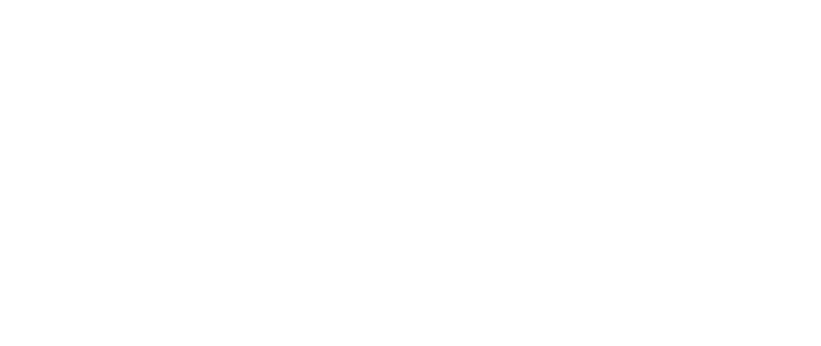
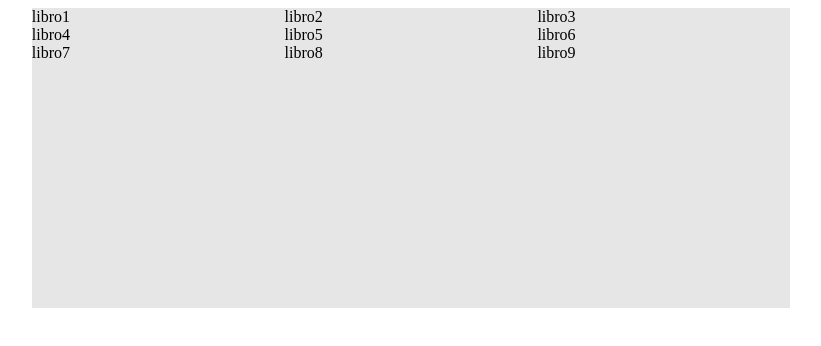
Before and after one commit to MandichRiccardoITS/libreria, a plain HTML site: page index.html in a window 1280 px wide. Shown: the whole page, without its empty margins (229-1050 px from the left). Drawn offline with Linux system fonts and the light colour scheme.

Commit message:
aggiunta struttura grid alla mia sezione

```diff
--- a/index.html
+++ b/index.html
@@ -4,6 +4,7 @@
     <meta charset="UTF-8">
     <meta name="viewport" content="width=device-width, initial-scale=1.0">
     <title>Document</title>
+    <link href="style.css" rel="stylesheet">
 </head>
 <body>
     <div>
@@ -12,8 +13,36 @@
     <div>
         <!--div di Francesco-->
     </div>
-    <div>
-        <!--div di Alex-->
+    <div class="alex_mainDiv">
+        <div>
+            <div>
+                libro1
+            </div>
+            <div>
+                libro2
+            </div>
+            <div>
+                libro3
+            </div>
+            <div>
+                libro4
+            </div>
+            <div>
+                libro5
+            </div>
+            <div>
+                libro6
+            </div>
+            <div>
+                libro7
+            </div>
+            <div>
+                libro8
+            </div>
+            <div>
+                libro9
+            </div>
+        </div>
     </div>
     <div>
         <!--div di Riccardo-->
--- a/style.css
+++ b/style.css
@@ -4,6 +4,17 @@
 /*francesco*/
 /*--------------*/
 /*alex*/
+.alex_mainDiv {
+    margin: 0px 20%;
+    background-color: rgb(230, 230, 230);
+    width: 60%;
+    height: 300px;
+}
+
+.alex_mainDiv > div {
+    display: grid;
+    grid-template-columns: repeat(3, 1fr);
+}
 /*--------------*/
 /*riccardo*/
 /*--------------*/
```
